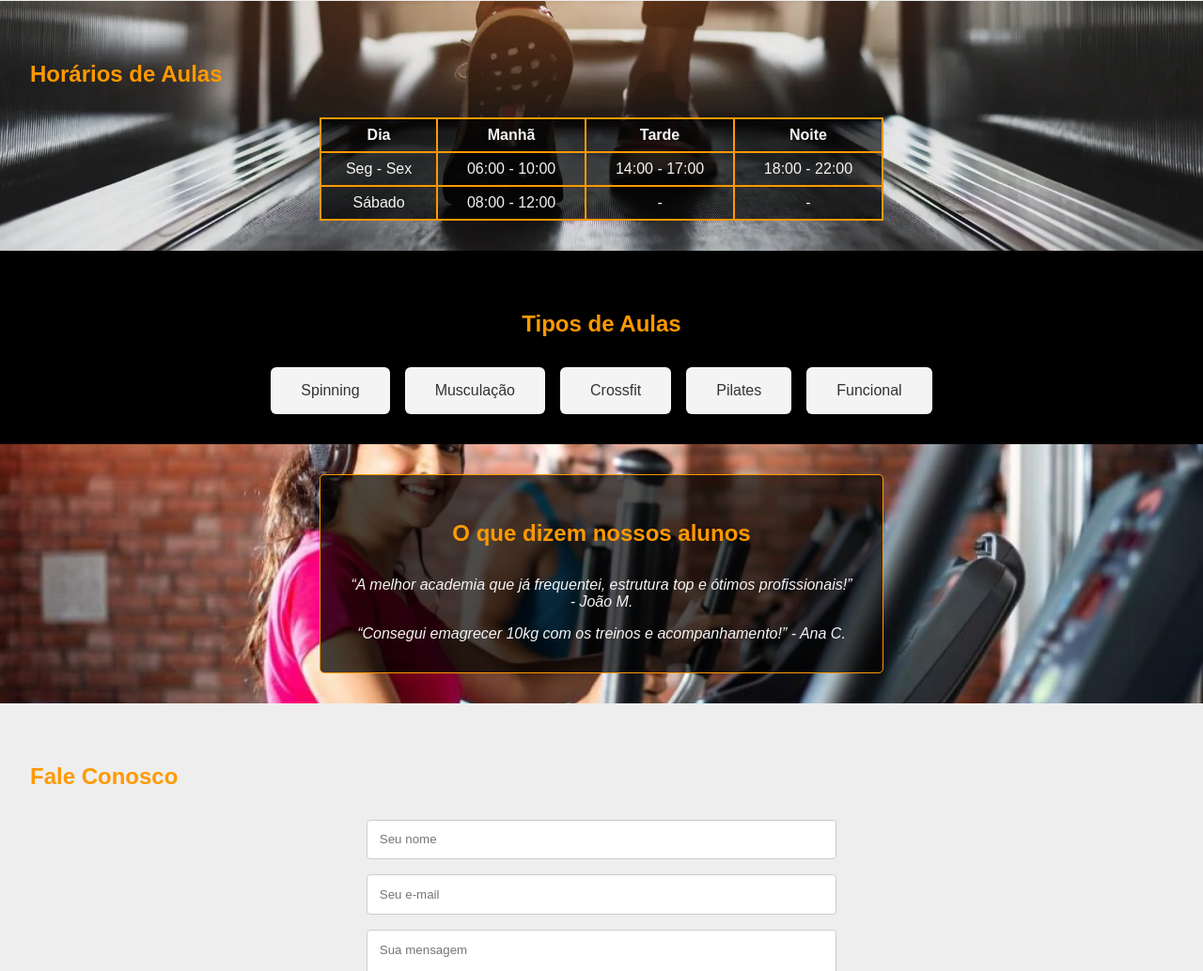
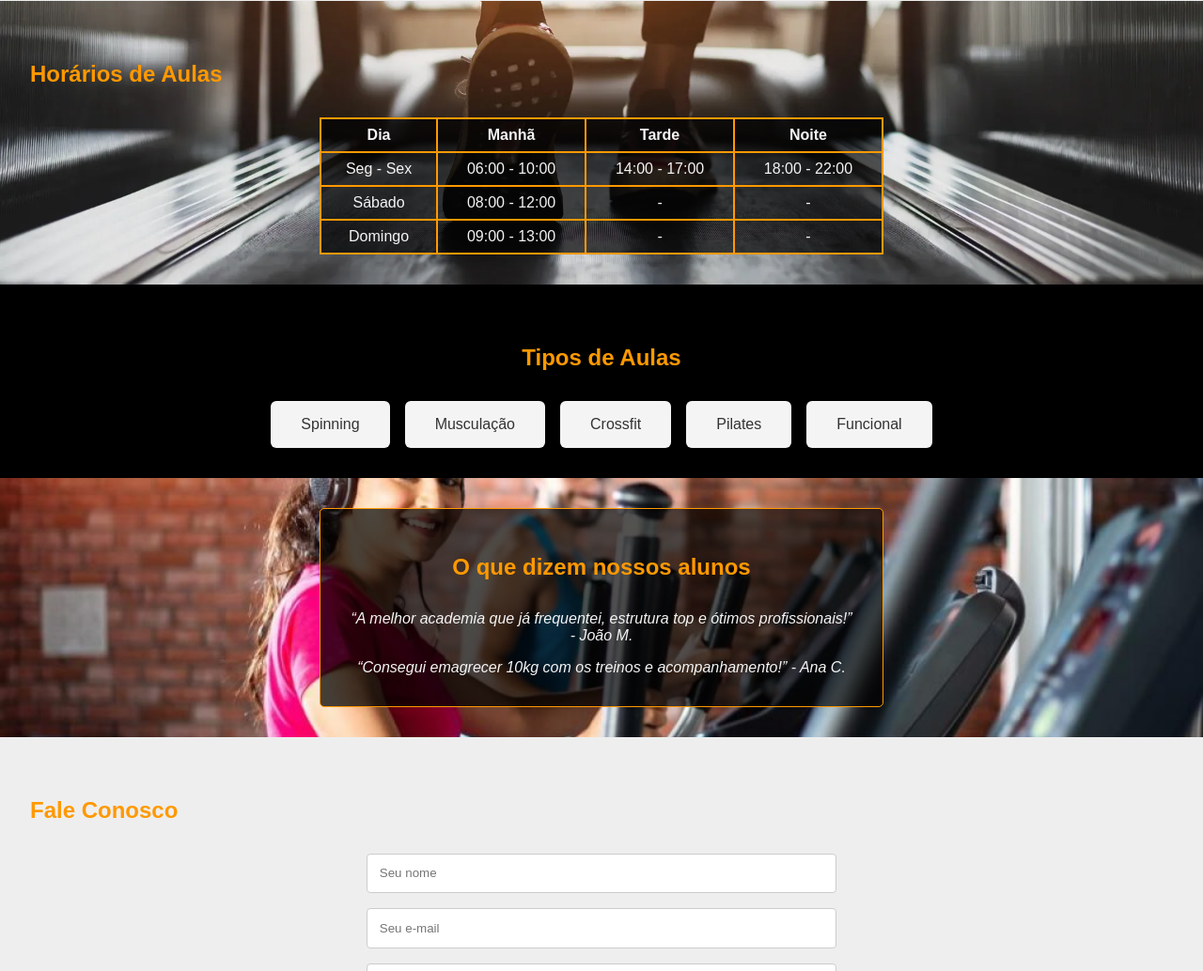
Before and after one commit to RAGNAR303/Academia-projetos, a plain HTML site: page index.html in a window 1280 px wide. Shown: the part 974-2008 px from the top of the page at 94% size. Drawn offline with Linux system fonts and the light colour scheme.

Commit message:
Add horario domingo

```diff
--- a/index.html
+++ b/index.html
@@ -116,6 +116,12 @@
           <td>-</td>
           <td>-</td>
         </tr>
+        <tr>
+          <td>Domingo</td>
+          <td>09:00 - 13:00</td>
+          <td>-</td>
+          <td>-</td>
+        </tr>
       </tbody>
     </table>
   </section>
```
